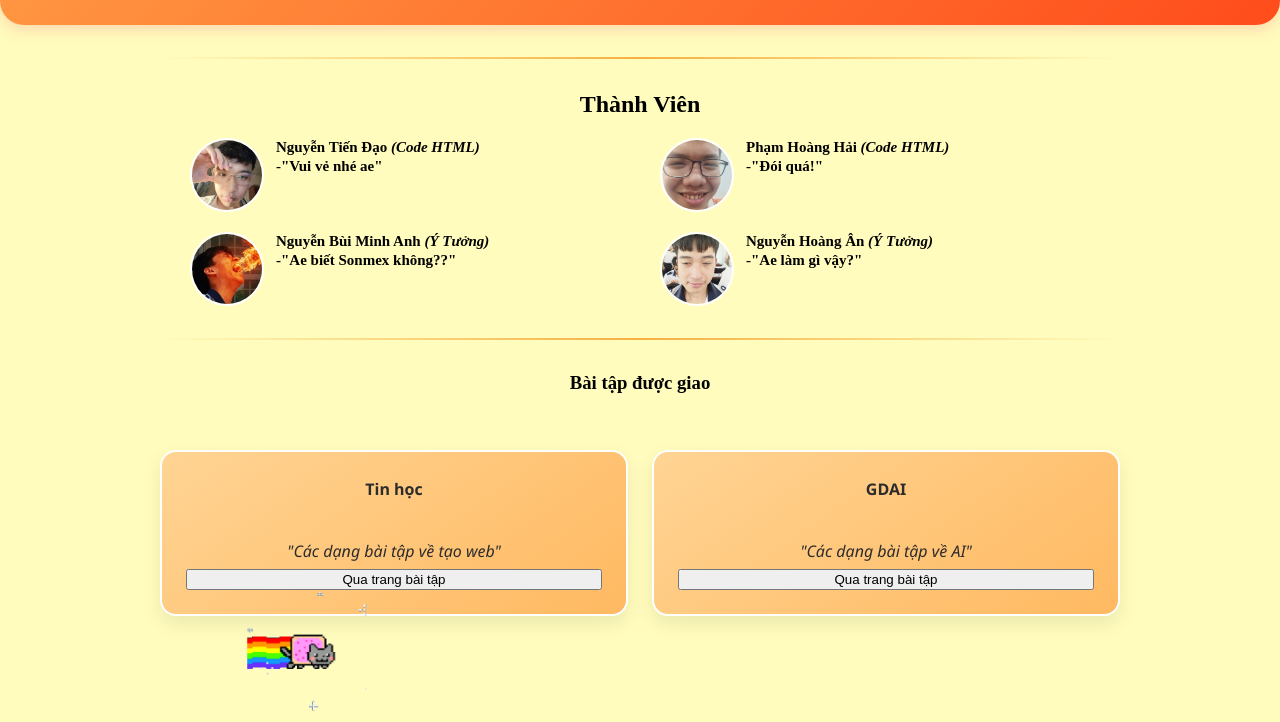
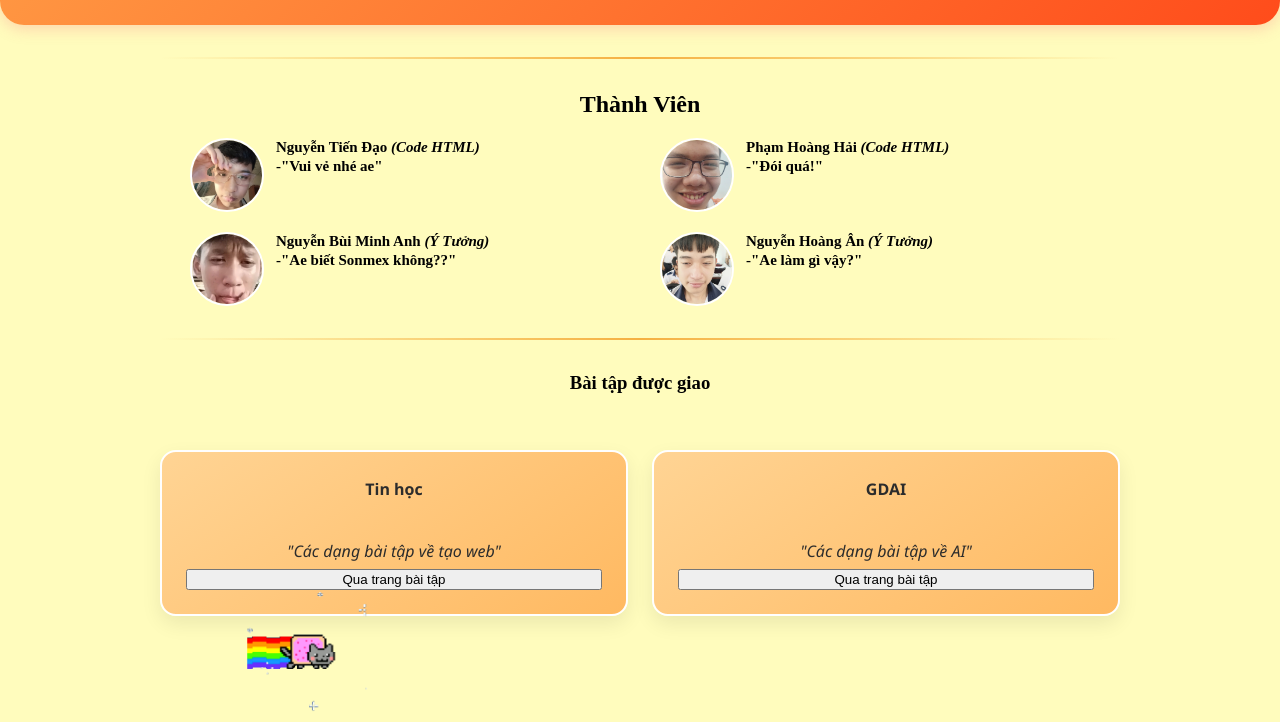
Before and after one commit to stydybest/project-inschool, a plain HTML site: page index.html in a window 1280 px wide. Shown: the part 78-800 px from the top of the page. Drawn offline with Linux system fonts and the light colour scheme.

Commit message:
Add files via upload

```diff
--- a/index.html
+++ b/index.html
@@ -31,7 +31,7 @@
   </div>
 </div>
 <div class="thanh-vien">
- <img src="pic.img/manh.jpg" alt="Avatar" class="avatar">
+ <img src="pic.img/minhanh.jpg" alt="Avatar" class="avatar">
  <div class="thong-tin">
     <p class="ten">Nguyễn Bùi Minh Anh <em>(Ý Tưởng)</em> <br>
          -"Ae biết Sonmex không??"
```
Also changed, not shown: pic.img/minhanh.jpg (added).
